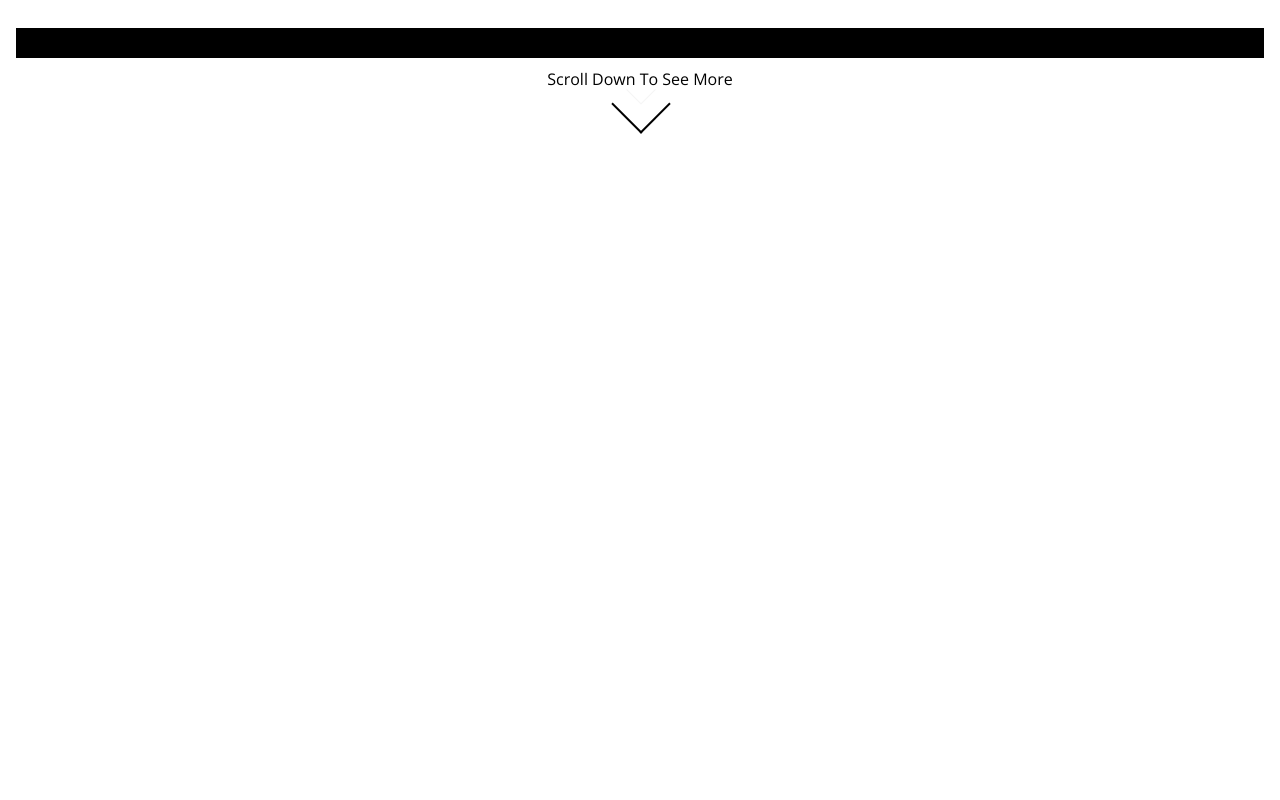
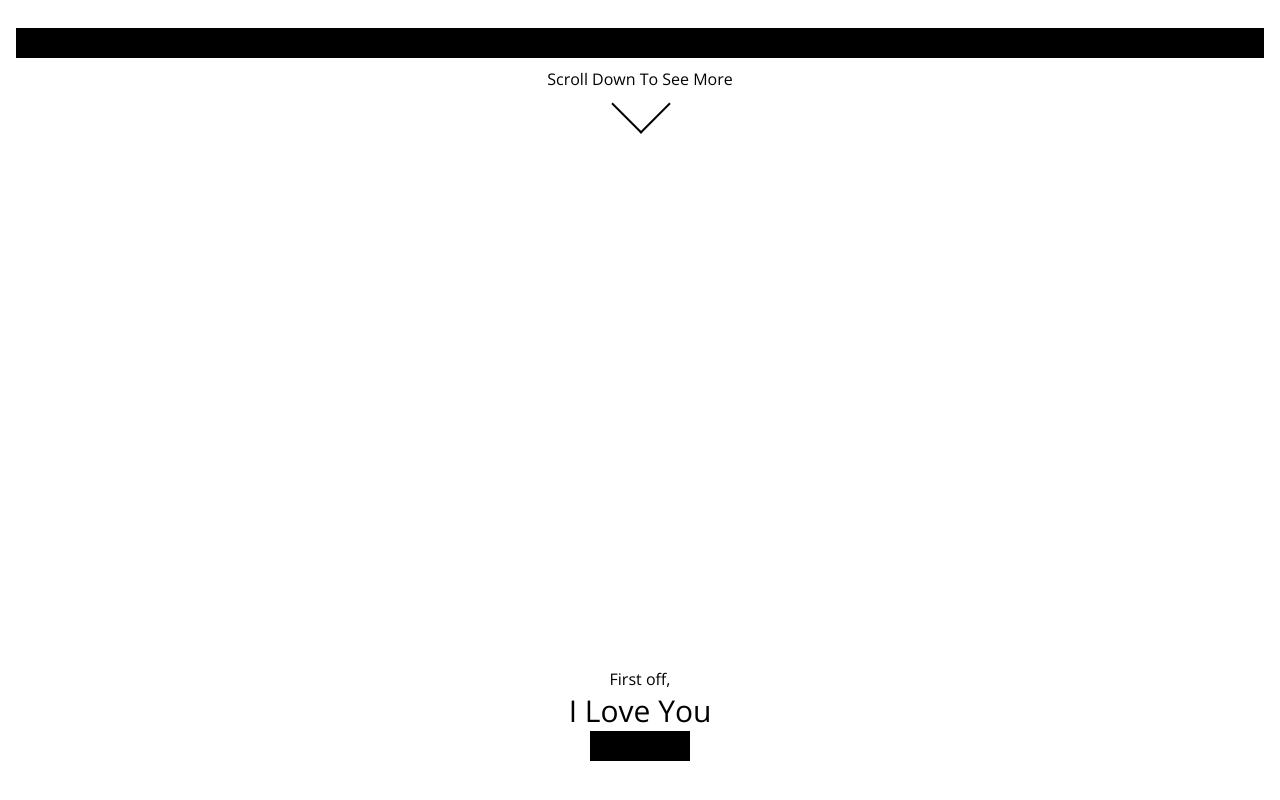
Before and after one commit to Clientrace/sandbox-page, a Next.js app: page / in a window 1280 px wide. Shown: the part 438-1238 px from the top of the page. Before the commit the page ends 800 px from the top, so only its background shows below. Built offline with nearby package versions, Linux system fonts and the light colour scheme.

Commit message:
configure vertical bar animation

```diff
--- a/src/components/effects/scrollDown/scrollDown.js
+++ b/src/components/effects/scrollDown/scrollDown.js
@@ -7,8 +7,8 @@ const ScrollDown = ({delayOffset=0}) => {
   return (
     <motion.div
       className={styles.main}
-      initial={{opacity: 0}}
-      animate={{opacity: 1}}
+      initial={{opacity: 0, y:-10}}
+      animate={{opacity: 1, y: 0}}
       transition={{delay: delayOffset}}>
       <motion.div className={styles.comp1}>
         Scroll Down To See More
--- a/src/components/effects/verticalBar/verticalBar.js
+++ b/src/components/effects/verticalBar/verticalBar.js
@@ -2,13 +2,19 @@
 import { motion } from "framer-motion";
 import styles from "./verticalBar.module.scss";
 
-const VerticalBar = ({width=30, delayOffset=0}) => {
+const VerticalBar = ({width='100%', delayOffset=0}) => {
   return (
-    <motion.div
-      className={styles.main}
-      initial={{width: 0}}
-      animate={{width: '100%'}}
-      transition={{duration: 1, delay: delayOffset}}/>
+    <div className={styles.main}>
+      <div style={{
+        width: width
+      }}>
+        <motion.div
+          className={styles.bar}
+          initial={{width: 0}}
+          whileInView={{width: '100%'}}
+          transition={{duration: 1, delay: delayOffset}}/>
+      </div>
+    </div>
   )
 }
 
--- a/src/components/effects/verticalBar/verticalBar.module.scss
+++ b/src/components/effects/verticalBar/verticalBar.module.scss
@@ -1,6 +1,14 @@
 
 
 .main {
-  background-color: black;
-  height: 30px;
+  width: 100%;
+  display: flex;
+  align-items: center;
+  justify-content: center;
+  text-align: center;
+  .bar {
+    background-color: black;
+    width: 100%;
+    height: 30px;
+  }
 }
--- /dev/null
+++ b/src/components/pageBody/comp1.js
@@ -0,0 +1,20 @@
+
+import { motion } from 'framer-motion';
+import styles from './pageBody.module.scss';
+import VerticalBar from '../../components/effects/verticalBar/verticalBar.js';
+
+const Component1 = () => {
+  return (
+    <motion.div className={styles.comp1}>
+      First off,
+      <motion.div className={styles.header}>
+        I Love You
+      </motion.div>
+      <motion.div>
+        <VerticalBar width={'100px'}/>
+      </motion.div>
+    </motion.div>
+  )
+}
+
+export default Component1;
--- /dev/null
+++ b/src/components/pageBody/pageBody.js
@@ -0,0 +1,15 @@
+
+import { motion } from 'framer-motion';
+import styles from './pageBody.module.scss';
+import Component1 from './comp1';
+
+const PageBody = ({delayOffset=0}) => {
+  return (
+    <motion.div className={styles.main}>
+      <Component1 delayOffset={0.1}/>
+    </motion.div>
+  )
+}
+
+
+export default PageBody;
--- /dev/null
+++ b/src/components/pageBody/pageBody.module.scss
@@ -0,0 +1,13 @@
+
+.main {
+  margin-top: 500px;
+  height: 100%;
+}
+
+
+.comp1 {
+  height: 100vh;
+  .header {
+    font-size: 30px;
+  }
+}
--- a/src/pages/index.js
+++ b/src/pages/index.js
@@ -3,6 +3,7 @@ import Image from 'next/image'
 import styles from '../styles/home.module.scss'
 import UpperBanner from '../components/upperBanner/upperBanner.js';
 import ScrollDown from '../components/effects/scrollDown/scrollDown.js';
+import PageBody from '../components/pageBody/pageBody.js';
 import VerticalBar from '../components/effects/verticalBar/verticalBar.js'
 
 
@@ -12,6 +13,7 @@ const Home = () => {
       <UpperBanner/>
       <VerticalBar delayOffset={0.5}/>
       <ScrollDown delayOffset={1.5}/>
+      <PageBody delay={2}/>
     </div>
   )
 }
```
